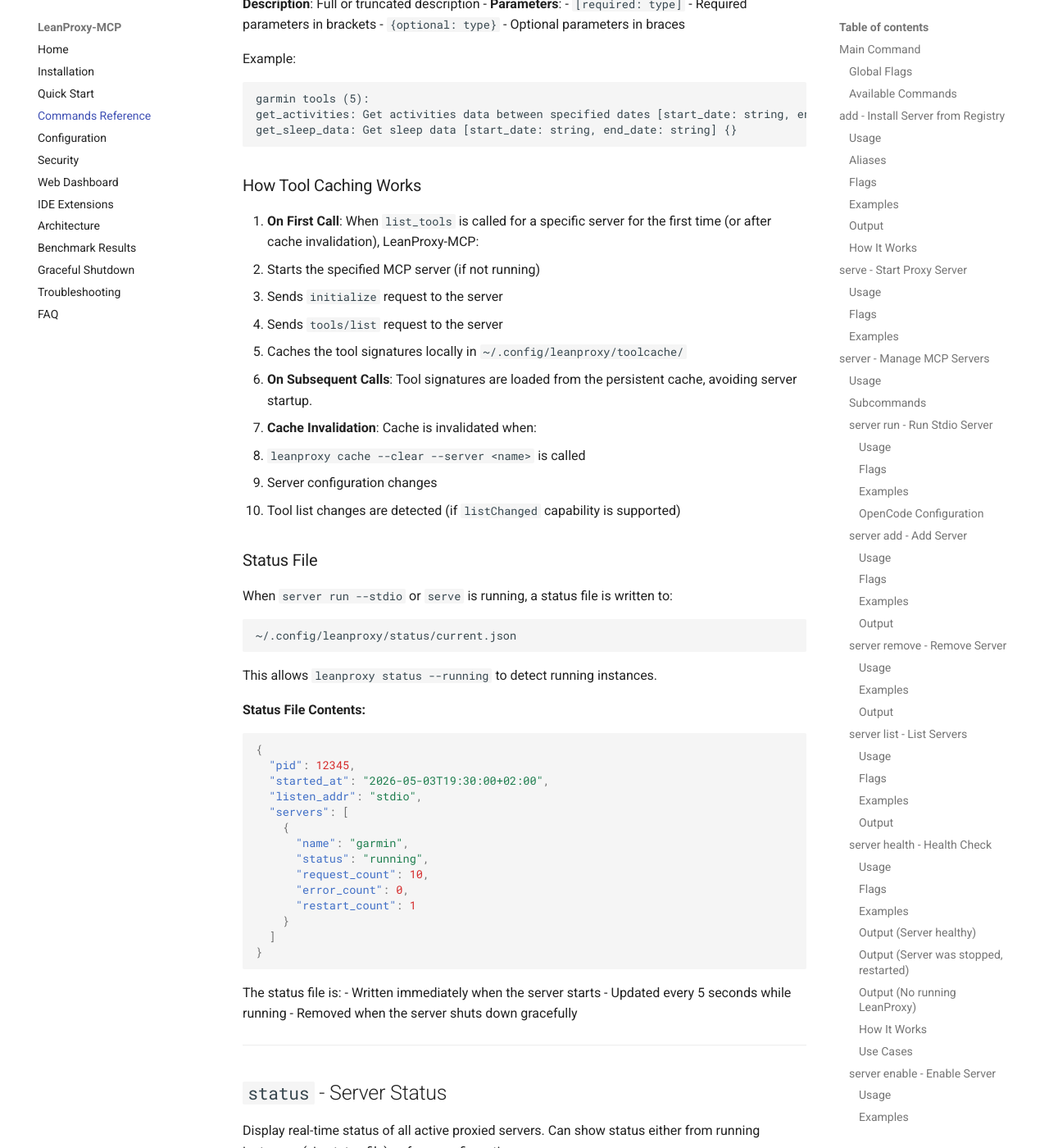
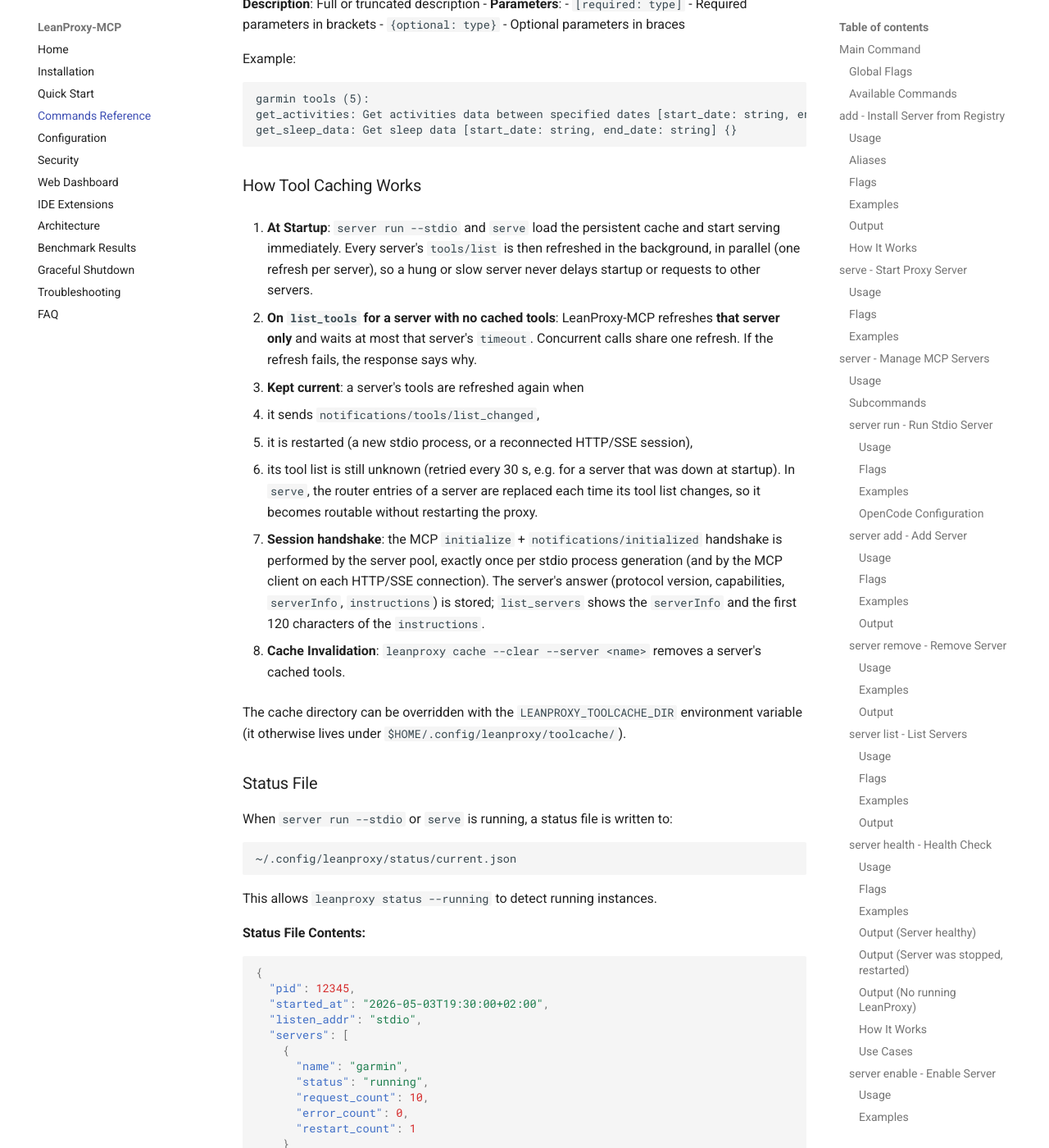
Before and after one commit to mmornati/leanproxy-mcp, an MkDocs documentation site: the page built from docs/commands.md, in a window 1280 px wide and 1400 px high, scrolled down 20434 px. Shown: the whole window at 82% size. Built offline with MkDocs 1.6.1 and Material for MkDocs 9.7.7, drawn with Linux system fonts in a browser that asks for light colours; comment, search, counter and statistics services are not loaded.

Commit message:
test(e2e): cover server lifecycle startup timing and respawn handshake (#297)
Builds the proxy and the concurrentmcp fake and checks, with a hung, a
slow and a healthy upstream, that both front ends serve at once, that
slow/hung servers never block the healthy one, that each process
generation gets exactly one initialize and that a killed child is
respawned with a fresh handshake. Also documents the new lifecycle
(docs/commands.md, docs/architecture.md, CHANGELOG).

Co-Authored-By: Claude Opus 5.5 <noreply@anthropic.com>
Claude-Session: https://claude.ai/code/session_01RUSfnzHV9fcxL73bNFhpRp

```diff
--- a/docs/commands.md
+++ b/docs/commands.md
@@ -898,18 +898,30 @@ get_sleep_data: Get sleep data [start_date: string, end_date: string] {}
 
 ### How Tool Caching Works
 
-1. **On First Call**: When `list_tools` is called for a specific server for the first time (or after cache invalidation), LeanProxy-MCP:
-   - Starts the specified MCP server (if not running)
-   - Sends `initialize` request to the server
-   - Sends `tools/list` request to the server
-   - Caches the tool signatures locally in `~/.config/leanproxy/toolcache/`
-
-2. **On Subsequent Calls**: Tool signatures are loaded from the persistent cache, avoiding server startup.
-
-3. **Cache Invalidation**: Cache is invalidated when:
-   - `leanproxy cache --clear --server <name>` is called
-   - Server configuration changes
-   - Tool list changes are detected (if `listChanged` capability is supported)
+1. **At Startup**: `server run --stdio` and `serve` load the persistent cache and start serving immediately.
+   Every server's `tools/list` is then refreshed in the background, in parallel (one refresh per server), so
+   a hung or slow server never delays startup or requests to other servers.
+
+2. **On `list_tools` for a server with no cached tools**: LeanProxy-MCP refreshes **that server only** and
+   waits at most that server's `timeout`. Concurrent calls share one refresh. If the refresh fails, the
+   response says why.
+
+3. **Kept current**: a server's tools are refreshed again when
+   - it sends `notifications/tools/list_changed`,
+   - it is restarted (a new stdio process, or a reconnected HTTP/SSE session),
+   - its tool list is still unknown (retried every 30 s, e.g. for a server that was down at startup).
+   In `serve`, the router entries of a server are replaced each time its tool list changes, so it becomes
+   routable without restarting the proxy.
+
+4. **Session handshake**: the MCP `initialize` + `notifications/initialized` handshake is performed by the
+   server pool, exactly once per stdio process generation (and by the MCP client on each HTTP/SSE
+   connection). The server's answer (protocol version, capabilities, `serverInfo`, `instructions`) is stored;
+   `list_servers` shows the `serverInfo` and the first 120 characters of the `instructions`.
+
+5. **Cache Invalidation**: `leanproxy cache --clear --server <name>` removes a server's cached tools.
+
+The cache directory can be overridden with the `LEANPROXY_TOOLCACHE_DIR` environment variable (it otherwise
+lives under `$HOME/.config/leanproxy/toolcache/`).
 
 ### Status File
 
```
Also changed, not shown: CHANGELOG.md (+14 -0 lines), docs/architecture.md (+12 -2 lines), 1 other file.
